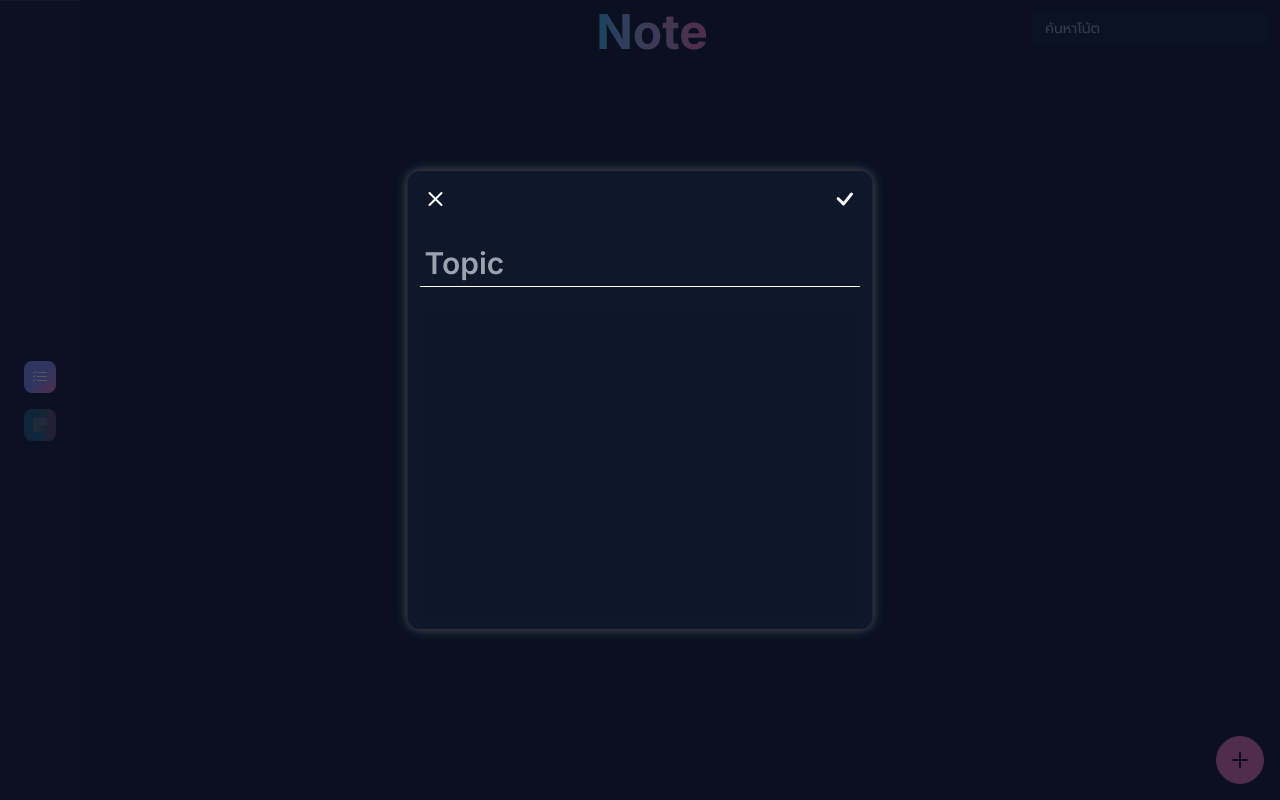
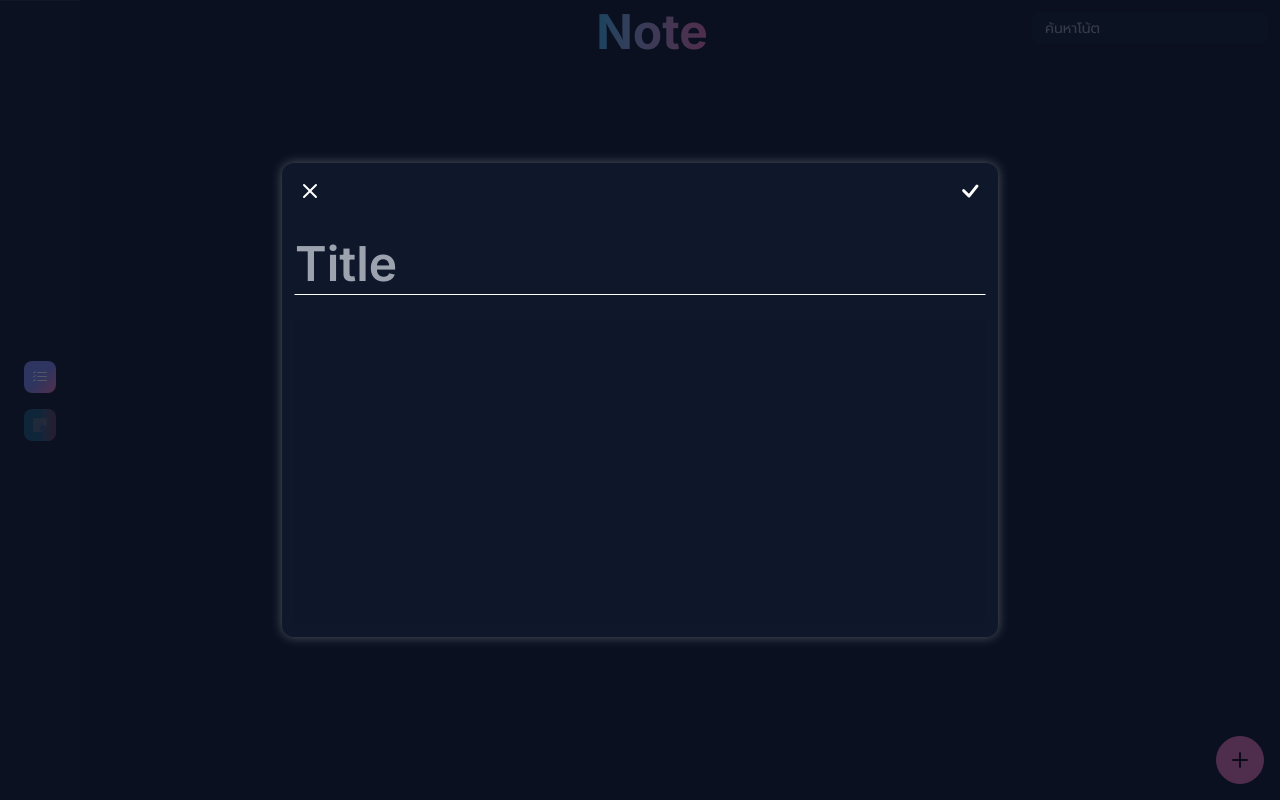
Before and after one commit to MeepoohVP/Final-Project-Front-end---Dev-Init, a React (Vite) app: page /note in a window 1280 px wide. Both pictures are taken after a click on the button 1240 px from the left and 760 px from the top of the page. Built offline with nearby package versions, Linux system fonts and the light colour scheme.

Commit message:
edit form note

```diff
--- a/src/Note.tsx
+++ b/src/Note.tsx
@@ -193,7 +193,7 @@ function Note() {
         <div className={`fixed w-full h-full z-20 bg-base-300/70 top-0`}>
           <form
             onSubmit={handleEditFormSubmit}
-            className={`bg-base-100 p-3 w-full h-full sm:h-auto sm:w-auto text-center flex flex-col fixed top-1/2 left-1/2 -translate-x-1/2 -translate-y-1/2 lg:rounded-xl lg:shadow-[0_0_12px_0_rgba(255,255,255,0.3)]`}
+            className={`bg-base-100 p-3 w-full h-full sm:h-auto sm:w-auto text-center flex flex-col fixed top-1/2 left-1/2 -translate-x-1/2 -translate-y-1/2 sm:rounded-xl sm:shadow-[0_0_12px_0_rgba(255,255,255,0.3)]`}
           >
             <div className="self-start flex justify-between w-full">
               <button onClick={() => setEditing(false)}>
@@ -221,10 +221,10 @@ function Note() {
             </div>
             <input
               data-testid="edit"
-              className="input font-semibold focus:outline-none focus:border-transparent focus:border-b-[1px] p-1 duration-300 focus:border-b-solid focus:border-b-white rounded-none my-6 text-3xl"
+              className="input font-semibold focus:outline-none focus:border-transparent focus:border-b-[1px] p-1 duration-300 focus:border-b-solid focus:border-b-white rounded-none my-6 text-3xl sm:text-4xl lg:text-5xl lg:input-lg lg:px-0"
               type="text"
               name="topic"
-              placeholder="Topic"
+              placeholder="Title"
               value={currentNote.topic}
               onChange={handleEditTopicChange}
             />
@@ -244,7 +244,7 @@ function Note() {
       {isCreate && !isSubmit ? (
         <div className={`fixed top-0 w-full h-full z-20 bg-base-300/70`}>
           <form
-            className={`bg-base-100 p-3 w-full h-full sm:h-auto sm:w-auto text-center flex flex-col fixed top-1/2 left-1/2 -translate-x-1/2 -translate-y-1/2 lg:rounded-xl lg:shadow-[0_0_12px_0_rgba(255,255,255,0.3)]`}
+            className={`bg-base-100 p-3 w-full h-full sm:h-auto sm:w-auto text-center flex flex-col fixed top-1/2 left-1/2 -translate-x-1/2 -translate-y-1/2 sm:rounded-xl sm:shadow-[0_0_12px_0_rgba(255,255,255,0.3)]`}
             onSubmit={handleFormSubmit}
           >
             <div className="self-start flex justify-between w-full">
@@ -282,10 +282,10 @@ function Note() {
             </div>
             <input
               data-testid="create"
-              className="input font-semibold focus:outline-none focus:border-transparent focus:border-b-[1px] p-1 duration-300 focus:border-b-solid focus:border-b-white rounded-none my-6 text-3xl"
+              className="input font-semibold focus:outline-none focus:border-transparent focus:border-b-[1px] p-1 duration-300 focus:border-b-solid focus:border-b-white rounded-none my-6 text-3xl sm:text-4xl lg:text-5xl lg:input-lg lg:px-0"
               type="text"
               name="topic"
-              placeholder="Topic"
+              placeholder="Title"
               value={topic}
               onChange={handleInputTopicChange}
               autoFocus={true}
```
Also changed, not shown: 1 other file (tests, documents, lock files or other folders).
